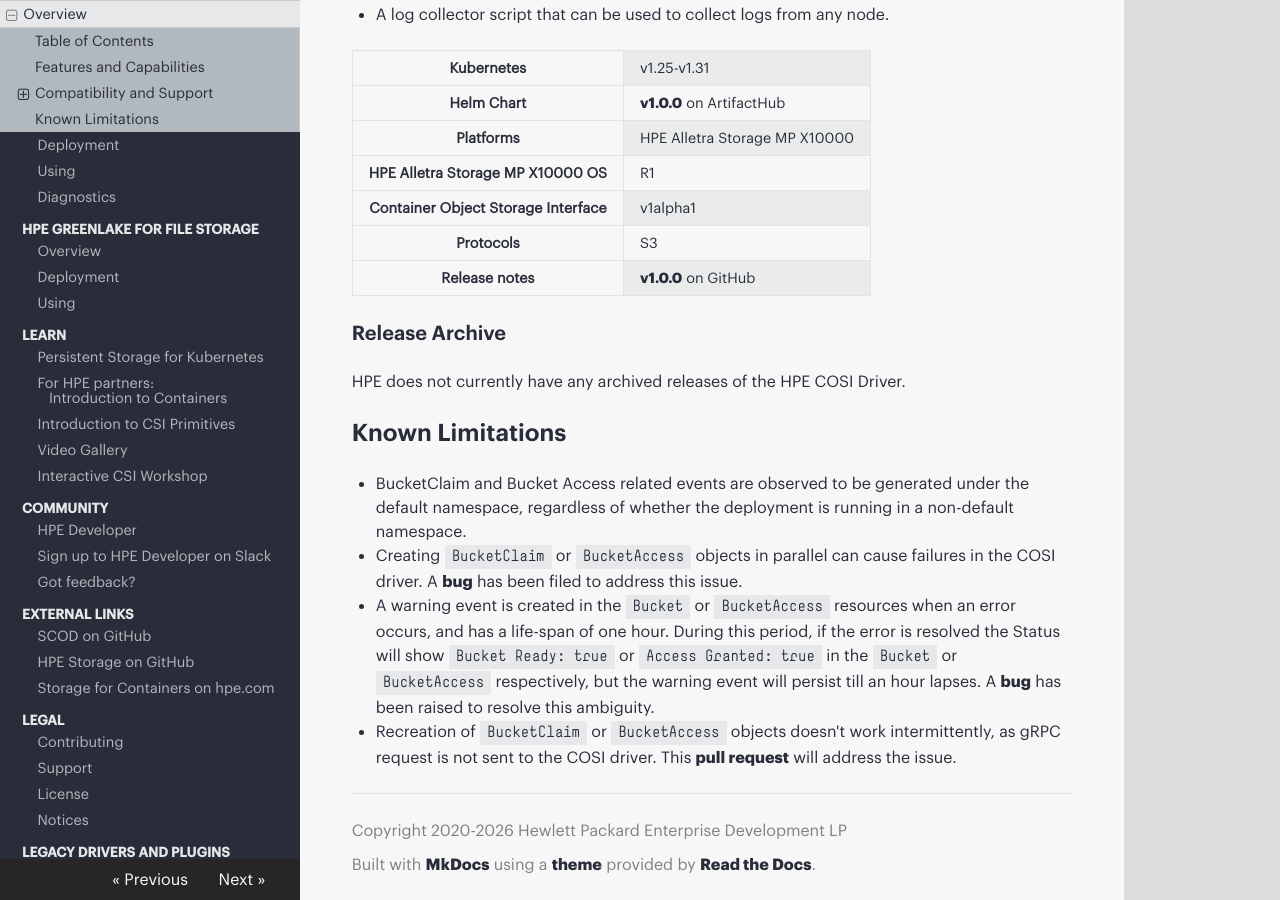
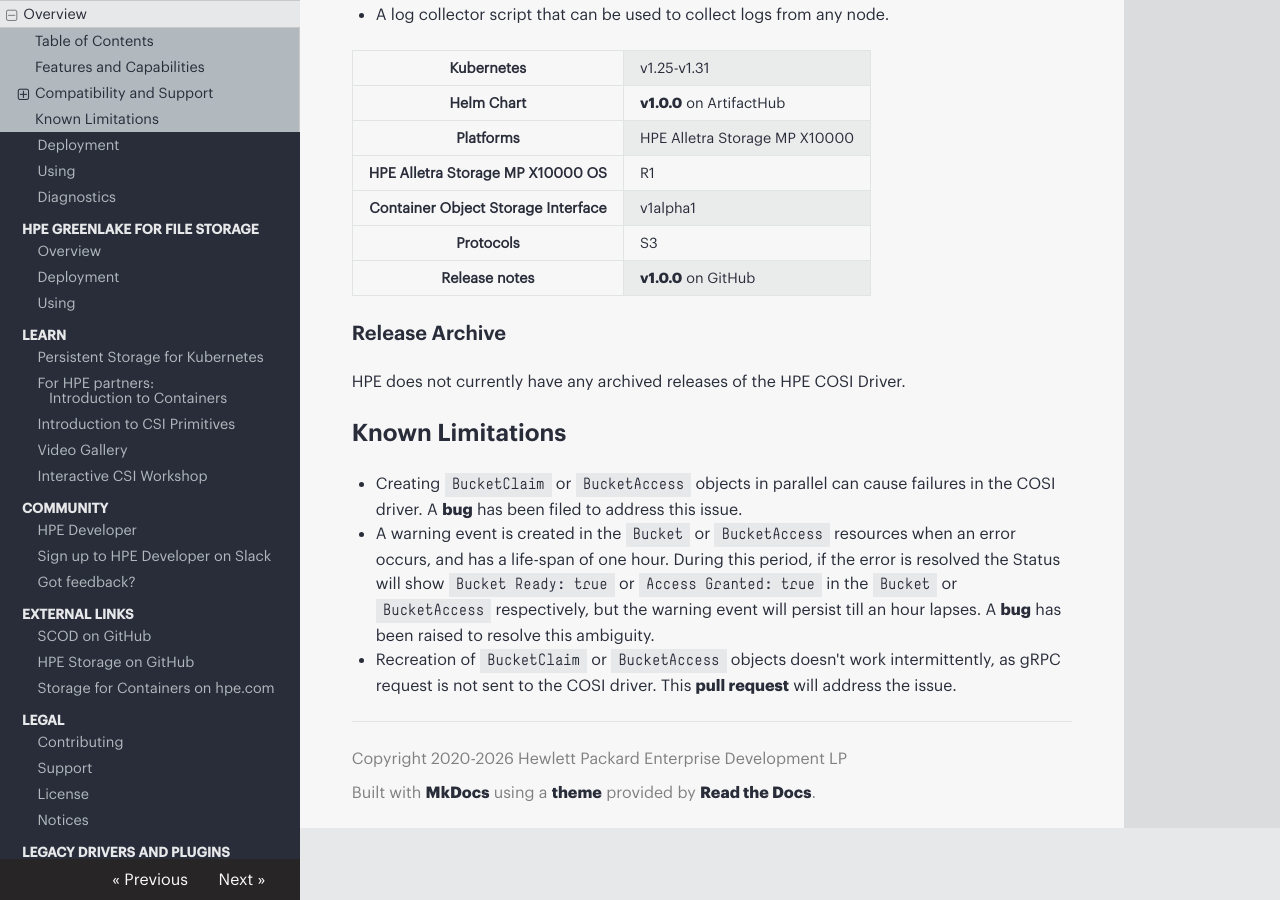
Before and after one commit to hpe-storage/scod, an MkDocs documentation site: the page built from docs/cosi_driver/index.md, in a window 1280 px wide and 900 px high, scrolled down 2529 px. Built offline with MkDocs 1.6.1, drawn with Linux system fonts in a browser that asks for light colours; nearby versions of some CDN libraries.

Commit message:
Removed one limitation

```diff
--- a/docs/cosi_driver/index.md
+++ b/docs/cosi_driver/index.md
@@ -132,7 +132,6 @@
 
 ## Known Limitations
 
-* BucketClaim and Bucket Access related events are observed to be generated under the default namespace, regardless of whether the deployment is running in a non-default namespace.
 * Creating `BucketClaim` or `BucketAccess` objects in parallel can cause failures in the COSI driver. A [bug](https://github.com/kubernetes-sigs/container-object-storage-interface-api/issues/101) has been filed to address this issue.
 * A warning event is created in the `Bucket` or `BucketAccess` resources when an error occurs, and has a life-span of one hour. During this period, if the error is resolved the Status will show `Bucket Ready: true` or `Access Granted: true` in the `Bucket` or `BucketAccess` respectively, but the warning event will persist till an hour lapses. A [bug](https://github.com/kubernetes-sigs/container-object-storage-interface-api/issues/103) has been raised to resolve this ambiguity.
 * Recreation of `BucketClaim` or `BucketAccess` objects doesn't work intermittently, as gRPC request is not sent to the COSI driver. This [pull request](https://github.com/kubernetes-retired/container-object-storage-interface-api/pull/86) will address the issue.
```
